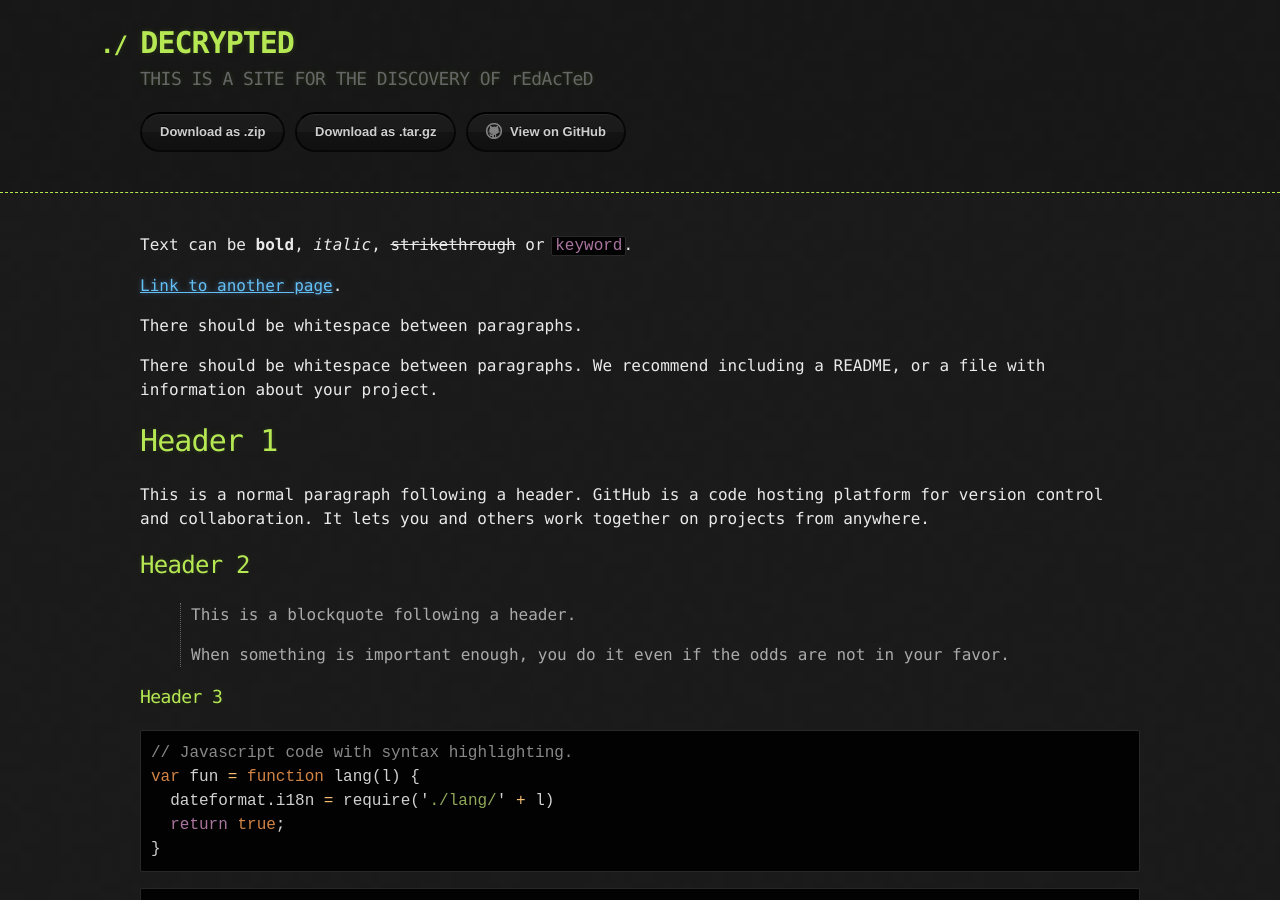
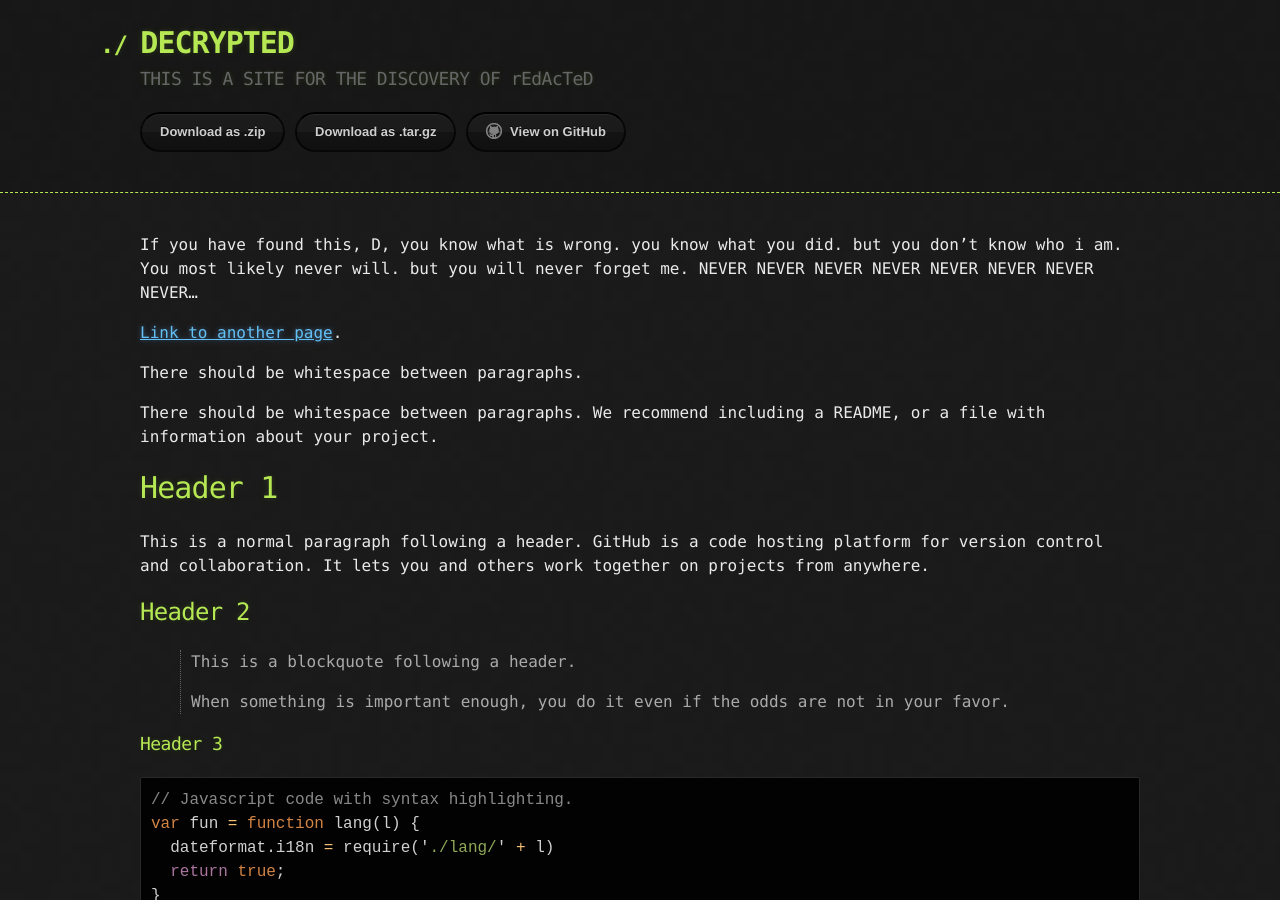
Before and after one commit to DECRYPTER04/DECRYPTED, a Jekyll site: the page built from index.md, in a window 1280 px wide and 900 px high. Built offline with Jekyll 4.4.1, drawn with Linux system fonts in a browser that asks for light colours.

Commit message:
Update index.md

```diff
--- a/index.md
+++ b/index.md
@@ -2,7 +2,7 @@
 layout: default
 ---
 
-Text can be **bold**, _italic_, ~~strikethrough~~ or `keyword`.
+If you have found this, D, you know what is wrong. you know what you did. but you don't know who i am. You most likely never will. but you will never forget me. NEVER NEVER NEVER NEVER NEVER NEVER NEVER NEVER...
 
 [Link to another page](./another-page.html).
 
```
